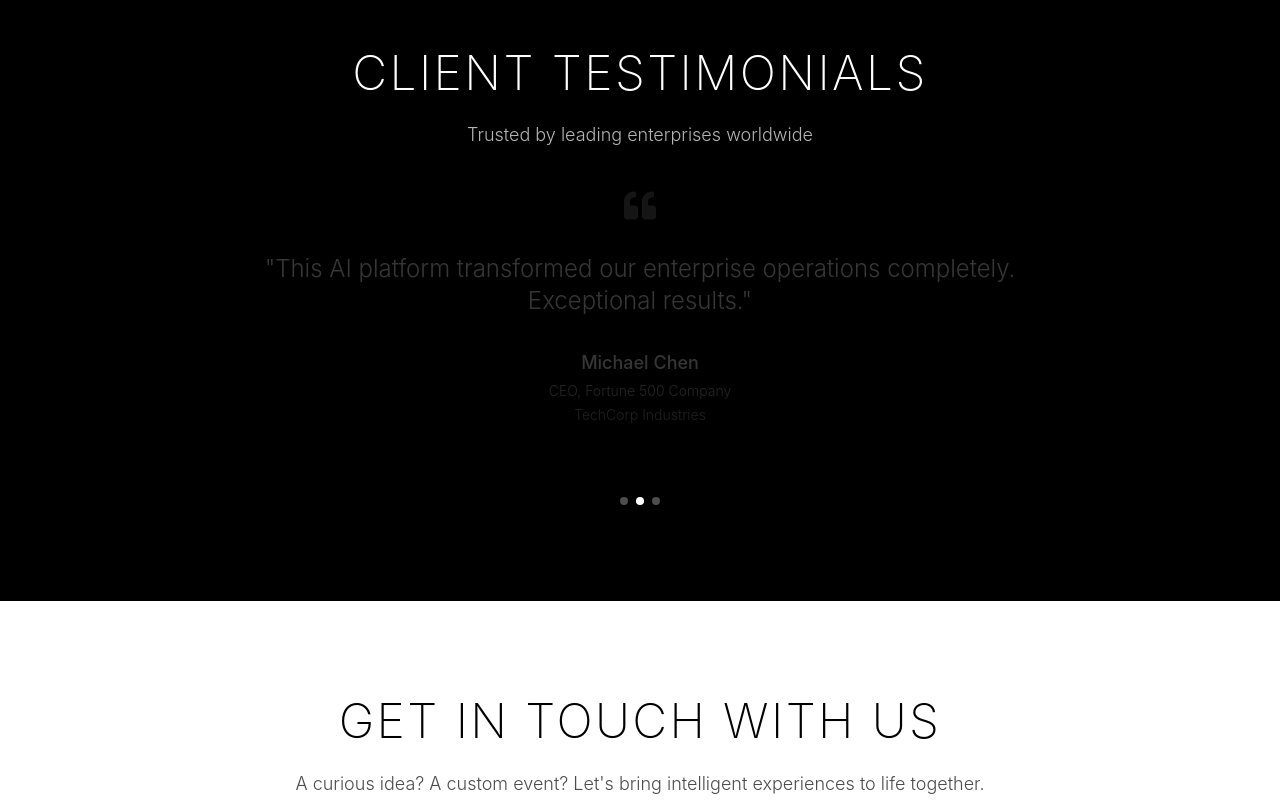
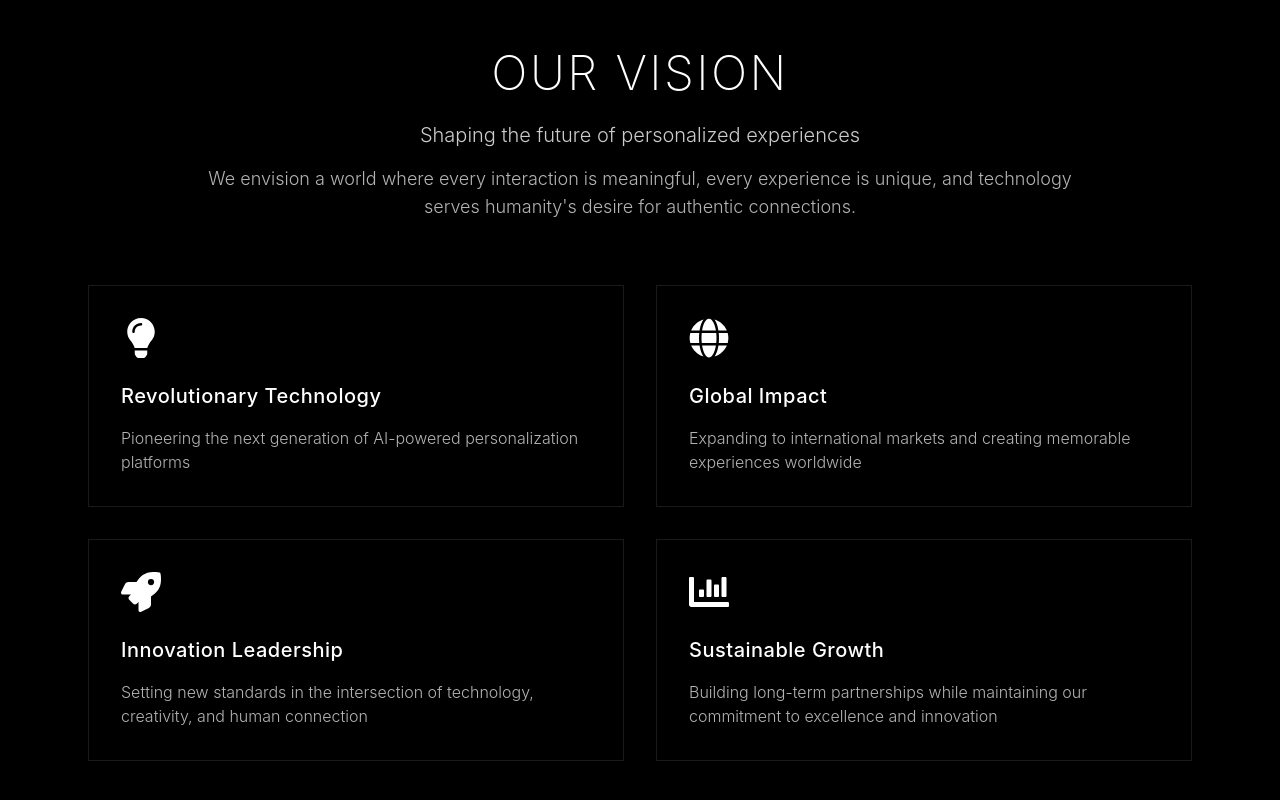
Before and after one commit to necatiincekara/astrofacemix_website, a React (Create React App) app: page / in a window 1280 px wide. Shown: the part 9940-10740 px from the top of the page. Built offline with nearby package versions, Linux system fonts and the light colour scheme.

Commit message:
Replace testimonials with vision section - Removed inappropriate testimonials for new company - Added compelling vision section with 4 key pillars - Better represents startup authenticity

```diff
--- a/src/App.tsx
+++ b/src/App.tsx
@@ -1,5 +1,5 @@
 import React, { useState, useEffect } from 'react';
-import { FaBrain, FaRocket, FaLock, FaChartBar, FaStar, FaUsers, FaArrowRight, FaPlay, FaQuoteLeft, FaGlobe, FaDesktop, FaCamera, FaLightbulb, FaBolt, FaShieldAlt, FaInstagram, FaLinkedin, FaTwitter, FaBars, FaTimes } from 'react-icons/fa';
+import { FaBrain, FaRocket, FaLock, FaChartBar, FaStar, FaUsers, FaArrowRight, FaPlay, FaGlobe, FaDesktop, FaCamera, FaLightbulb, FaBolt, FaShieldAlt, FaInstagram, FaLinkedin, FaTwitter, FaBars, FaTimes } from 'react-icons/fa';
 import { motion, AnimatePresence } from 'framer-motion';
 import { useTranslation } from 'react-i18next';
 import i18n from 'i18next';
@@ -313,27 +313,26 @@ const resources = {
           }
         }
       },
-      testimonials: {
-        title: "CLIENT TESTIMONIALS",
-        description: "Trusted by leading enterprises worldwide",
-        items: [
-          {
-            text: "This AI platform transformed our enterprise operations completely. Exceptional results.",
-            author: "Michael Chen",
-            position: "CEO, Fortune 500 Company",
-            company: "TechCorp Industries"
-          },
-          {
-            text: "The most sophisticated AI solution we've ever implemented. Incredible ROI.",
-            author: "Sarah Johnson",
-            position: "CTO, Global Enterprises",
-            company: "DataTech Solutions"
-          },
-          {
-            text: "Revolutionary technology that exceeds all expectations. Outstanding performance.",
-            author: "David Rodriguez",
-            position: "Director of Innovation",
-            company: "FutureVision Corp"
+      vision: {
+        title: "OUR VISION",
+        subtitle: "Shaping the future of personalized experiences",
+        description: "We envision a world where every interaction is meaningful, every experience is unique, and technology serves humanity's desire for authentic connections.",
+        goals: [
+          {
+            title: "Revolutionary Technology",
+            description: "Pioneering the next generation of AI-powered personalization platforms"
+          },
+          {
+            title: "Global Impact",
+            description: "Expanding to international markets and creating memorable experiences worldwide"
+          },
+          {
+            title: "Innovation Leadership",
+            description: "Setting new standards in the intersection of technology, creativity, and human connection"
+          },
+          {
+            title: "Sustainable Growth",
+            description: "Building long-term partnerships while maintaining our commitment to excellence and innovation"
           }
         ]
       },
@@ -681,27 +680,26 @@ const resources = {
           }
         }
       },
-      testimonials: {
-        title: "MÜŞTERİ GÖRÜŞLERİ",
-        description: "Dünya çapında önde gelen kurumlar tarafından güvenilir",
-        items: [
-          {
-            text: "Bu yapay zeka platformu kurumsal operasyonlarımızı tamamen dönüştürdü. Olağanüstü sonuçlar.",
-            author: "Mehmet Çelik",
-            position: "Genel Müdür, Fortune 500 Şirketi",
-            company: "TeknoKorp Endüstrileri"
-          },
-          {
-            text: "Şimdiye kadar uyguladığımız en gelişmiş yapay zeka çözümü. İnanılmaz yatırım getirisi.",
-            author: "Ayşe Yılmaz",
-            position: "CTO, Global Kurumsal",
-            company: "VeriTek Çözümleri"
-          },
-          {
-            text: "Tüm beklentileri aşan devrimci teknoloji. Üstün performans.",
-            author: "Ali Demir",
-            position: "İnovasyon Direktörü",
-            company: "GelecekVizyon Corp"
+      vision: {
+        title: "VİZYONUMUZ",
+        subtitle: "Kişiselleştirilmiş deneyimlerin geleceğini şekillendiriyoruz",
+        description: "Her etkileşimin anlamlı, her deneyimin eşsiz olduğu ve teknolojinin insanlığın otantik bağlantı isteğine hizmet ettiği bir dünya hayal ediyoruz.",
+        goals: [
+          {
+            title: "Devrimci Teknoloji",
+            description: "Yapay zeka destekli kişiselleştirme platformlarının yeni nesline öncülük etmek"
+          },
+          {
+            title: "Küresel Etki",
+            description: "Uluslararası pazarlara genişleyerek dünya çapında unutulmaz deneyimler yaratmak"
+          },
+          {
+            title: "İnovasyon Liderliği",
+            description: "Teknoloji, yaratıcılık ve insan bağlantısı kesişiminde yeni standartlar belirlemek"
+          },
+          {
+            title: "Sürdürülebilir Büyüme",
+            description: "Mükemmellik ve inovasyon taahhüdümüzü koruyarak uzun vadeli ortaklıklar kurmak"
           }
         ]
       },
@@ -774,7 +772,7 @@ function App() {
   const { t, i18n } = useTranslation();
   const [loading, setLoading] = useState(true);
   const [particles, setParticles] = useState<FloatingParticle[]>([]);
-  const [currentTestimonial, setCurrentTestimonial] = useState(0);
+
   const [mobileMenuOpen, setMobileMenuOpen] = useState(false);
 
   const currentLanguage = i18n.language;
@@ -803,20 +801,7 @@ function App() {
     setParticles(newParticles);
   }, []);
 
-  // Get testimonials from translation
-  const testimonials = t('testimonials.items', { returnObjects: true }) as Array<{
-    text: string;
-    author: string;
-    position: string;
-    company: string;
-  }>;
-
-  useEffect(() => {
-    const interval = setInterval(() => {
-      setCurrentTestimonial((prev) => (prev + 1) % testimonials.length);
-    }, 5000);
-    return () => clearInterval(interval as NodeJS.Timeout);
-  }, [testimonials.length]);
+
 
 
 
@@ -1887,58 +1872,60 @@ function App() {
         </div>
       </section>
 
-      {/* Client Testimonials */}
-      <section className="py-24 relative">
-        <div className="max-w-4xl mx-auto px-6 text-center">
+      {/* Our Vision */}
+      <section className="py-16 sm:py-20 lg:py-24 relative">
+        <div className="max-w-6xl mx-auto px-4 sm:px-6">
           <motion.div
-            className="mb-16"
+            className="text-center mb-12 sm:mb-16"
             initial={{ opacity: 0, y: 30 }}
             whileInView={{ opacity: 1, y: 0 }}
             transition={{ duration: 0.8 }}
           >
-            <h2 className="text-3xl md:text-5xl font-extralight mb-6 tracking-wider">
-              {t('testimonials.title')}
+            <h2 className="text-2xl sm:text-3xl md:text-4xl lg:text-5xl font-extralight mb-4 sm:mb-6 tracking-wider">
+              {t('vision.title')}
             </h2>
-            <p className="text-lg text-white/70 font-light">
-              {t('testimonials.description')}
+            <p className="text-lg sm:text-xl text-white/80 max-w-3xl mx-auto font-light mb-4">
+              {t('vision.subtitle')}
             </p>
+            <p className="text-base sm:text-lg text-white/70 max-w-4xl mx-auto font-light leading-relaxed">
+              {t('vision.description')}
+            </p>
+          </motion.div>
+
+          {/* Vision Goals Grid */}
+          <div className="grid sm:grid-cols-1 md:grid-cols-2 gap-6 sm:gap-8">
+            {(t('vision.goals', { returnObjects: true }) as Array<{
+              title: string;
+              description: string;
+            }>).map((goal, index) => (
+              <motion.div
+                key={index}
+                className="relative p-6 sm:p-8 border border-white/10 hover:border-white/30 transition-all duration-500 group"
+                initial={{ opacity: 0, y: 30 }}
+                whileInView={{ opacity: 1, y: 0 }}
+                transition={{ duration: 0.8, delay: index * 0.1 }}
+                whileHover={{ y: -5, scale: 1.02 }}
+              >
+                <motion.div
+                  className="mb-4 sm:mb-6"
+                  whileHover={{ scale: 1.1 }}
+                  transition={{ type: "spring", stiffness: 300 }}
+                >
+                  {index === 0 && <FaLightbulb className="w-8 h-8 sm:w-10 sm:h-10 text-white group-hover:text-white/80 transition-colors" />}
+                  {index === 1 && <FaGlobe className="w-8 h-8 sm:w-10 sm:h-10 text-white group-hover:text-white/80 transition-colors" />}
+                  {index === 2 && <FaRocket className="w-8 h-8 sm:w-10 sm:h-10 text-white group-hover:text-white/80 transition-colors" />}
+                  {index === 3 && <FaChartBar className="w-8 h-8 sm:w-10 sm:h-10 text-white group-hover:text-white/80 transition-colors" />}
                 </motion.div>
 
-          <AnimatePresence mode="wait">
-                <motion.div
-              key={currentTestimonial}
-              initial={{ opacity: 0, y: 30 }}
-              animate={{ opacity: 1, y: 0 }}
-              exit={{ opacity: 0, y: -30 }}
-              transition={{ duration: 0.8 }}
-              className="mb-12"
-            >
-              <FaQuoteLeft className="w-8 h-8 mx-auto mb-8 text-white/40" />
-              <blockquote className="text-xl md:text-2xl font-light mb-8 leading-relaxed">
-                "{testimonials[currentTestimonial]?.text}"
-              </blockquote>
-              <div className="text-center">
-                <div className="font-medium text-lg mb-1">{testimonials[currentTestimonial]?.author}</div>
-                <div className="text-white/70 text-sm mb-1 font-light">{testimonials[currentTestimonial]?.position}</div>
-                <div className="text-white/60 text-sm font-light">{testimonials[currentTestimonial]?.company}</div>
-                    </div>
-            </motion.div>
-          </AnimatePresence>
-
-          {/* Testimonial Indicators */}
-          <div className="flex justify-center space-x-2">
-            {testimonials.map((_, index) => (
-              <button
-                key={index}
-                className={`w-2 h-2 rounded-full transition-all duration-300 ${
-                  index === currentTestimonial ? 'bg-white' : 'bg-white/30'
-                }`}
-                onClick={() => setCurrentTestimonial(index)}
-                aria-label={`Go to testimonial ${index + 1}`}
-              />
+                <h3 className="text-lg sm:text-xl font-medium mb-3 sm:mb-4 tracking-wide">{goal.title}</h3>
+                <p className="text-sm sm:text-base text-white/70 leading-relaxed font-light">{goal.description}</p>
+
+                {/* Decorative line */}
+                <div className="absolute bottom-0 left-0 w-0 h-0.5 bg-white group-hover:w-full transition-all duration-500"></div>
+              </motion.div>
             ))}
-                    </div>
-                    </div>
+          </div>
+        </div>
       </section>
 
       {/* Contact Section */}
```
